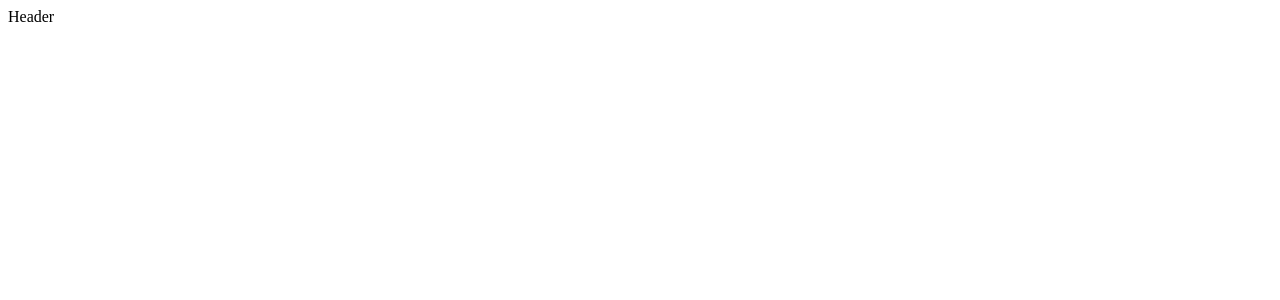
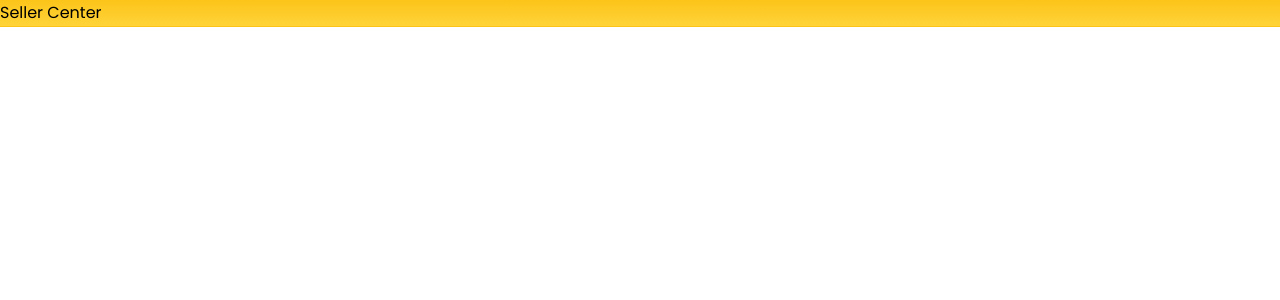
Before and after one commit to prudv13/splurge, a React app: page / in a window 1280 px wide. Shown: the top 300 px of the page. Built offline with nearby package versions, Linux system fonts and the light colour scheme.

Commit message:
header, variables, global styles

```diff
--- a/src/App.scss
+++ b/src/App.scss
@@ -1,2 +1,78 @@
-.app{
+@import url('https://fonts.googleapis.com/css2?family=Manrope:wght@200;300;400;500;600;700;800&family=Poppins:ital,wght@0,100;0,200;0,300;0,400;0,500;0,600;0,700;1,100;1,200;1,300;1,400;1,500;1,600;1,700&display=swap');
+
+// variables
+$clr-black: #000;
+$clr-white: #fff;
+$clr-yellow: #fcc419;
+$clr-light-yellow: #ffd43b;
+$clr-light-gray: #F2F2F2;
+$clr-light: #F4F4F4;
+$clr-whitesmoke: #F5F5F5;
+$clr-dark: #212529;
+$clr-danger: #fa5252;
+$clr-gray: #929292;
+$font-family-manrope: 'Manrope', sans-serif;
+$font-family-poppins: 'Poppins', sans-serif;
+$transition-ease: all 300ms ease-in-out;
+
+
+
+// global styles & resets
+*, *::after, *::before {
+    margin: 0;
+    padding: 0;
+    box-sizing: border-box;
+    scroll-behavior: smooth;
 }
+
+html{
+    font-size: 10px;
+}
+
+body{
+    font-size: 1.6rem;
+    line-height: 1.6;
+    font-family: $font-family-poppins;
+    color: $clr-black;
+}
+
+ul{
+    list-style-type: none;
+}
+
+a{
+    text-decoration: none;
+    color: unset;
+}
+
+h1, h2, h3, h4, h5, h6{
+    text-transform: capitalize;
+}
+
+img {
+    width: 100%;
+    display: block;
+}
+
+.img-cover{
+    width: 100%;
+    height: 100%;
+    object-fit: cover;
+}
+
+button {
+    cursor: pointer;
+    outline: 0;
+    border: none;
+    background-color: transparent;
+    font-family: inherit;
+    font-size: 1.8rem;
+}
+
+input, textarea, select {
+    outline: 0;
+    border: none;
+    resize: none;
+    font-family: inherit;
+    font-size: 1.6rem;
+}
--- a/src/components/Header/Header.jsx
+++ b/src/components/Header/Header.jsx
@@ -1,9 +1,24 @@
 import React from 'react'
 import './Header.scss'
+import { Link } from 'react-router-dom';
 
 const Header = () => {
   return (
-    <div>Header</div>
+    <header className='header text-white'>
+      <div className='container'>
+        <div className='header-cnt'>
+          <div className='header-cnt-top fs-13 py-2 flex align-center justify-between'>
+            <div className='header-cnt-top-l'>
+              <ul className='flex top-links align-center'>
+                <li>
+                  <Link to='/seller'>Seller Center</Link>
+                </li>
+              </ul>
+            </div>
+          </div>
+        </div>
+      </div>
+    </header>
   )
 }
 
--- a/src/components/Header/Header.scss
+++ b/src/components/Header/Header.scss
@@ -0,0 +1,19 @@
+@import '../../App.scss';
+
+.header{
+    background: #fab005;
+    background: linear-gradient(180deg, #fcc419 0%, #ffd43b 100%);
+
+    .header-cnt-top{
+        border-bottom: 1px solid #fcc419;
+    }
+
+    @media screen and (max-width: 992px) {
+        .header-cnt-top{
+            flex-direction: column;
+            .header-cnt-top-l{
+                margin-bottom: 4px;
+            }
+        }
+    }
+}
```
